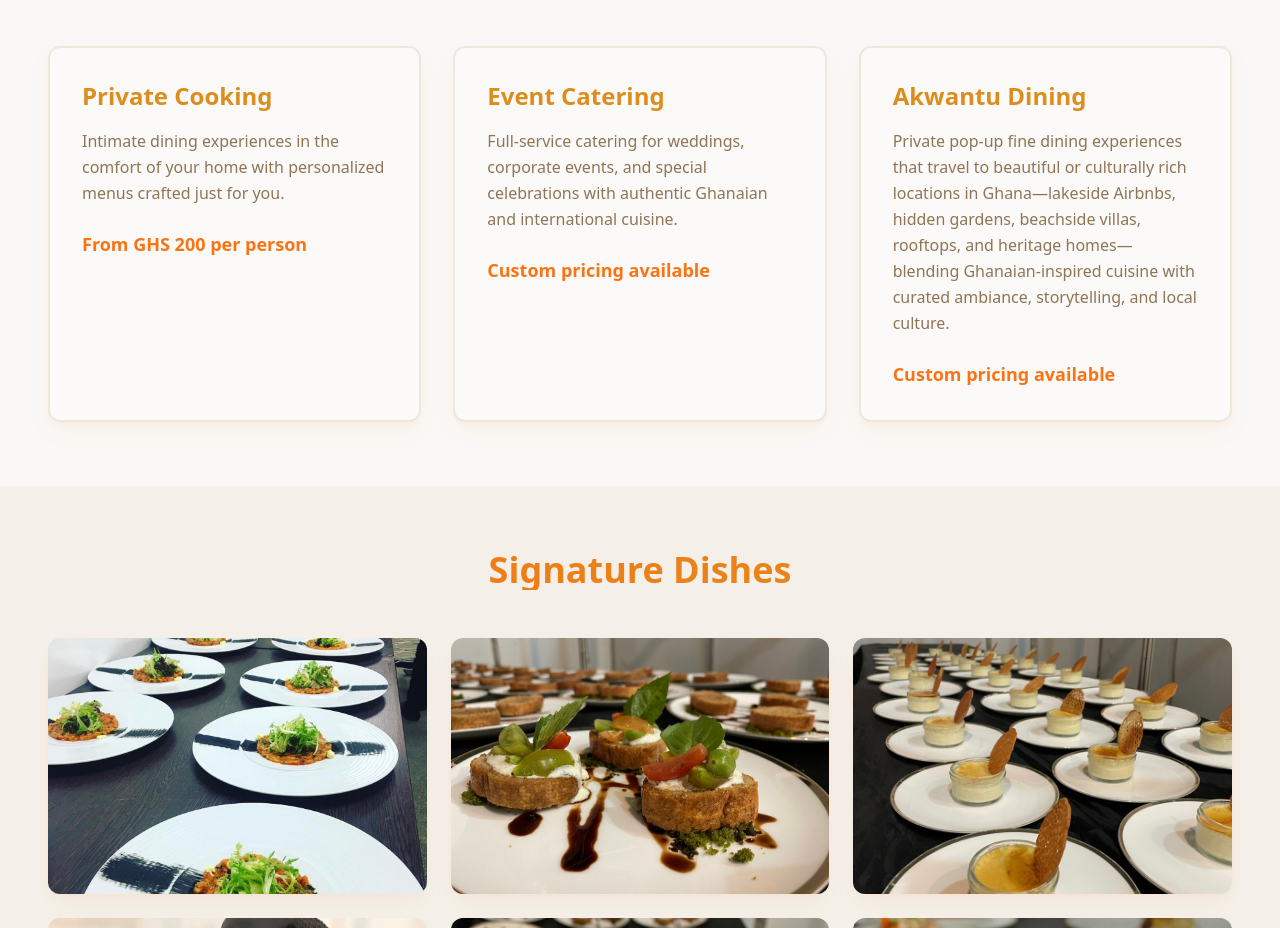
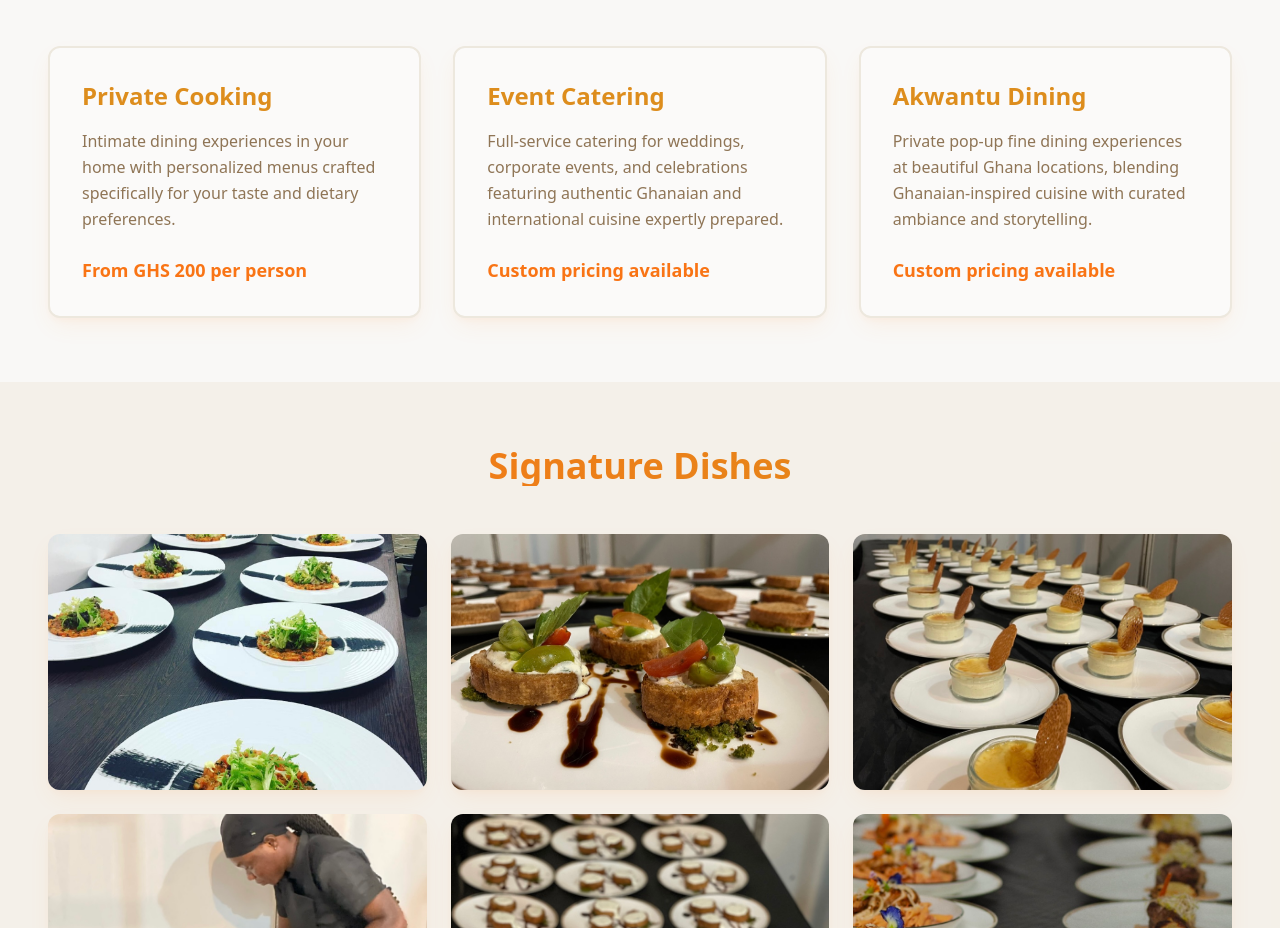
Before and after one commit to iamkpakpo/accra-chef-eats-well, a React (Vite) app: page / in a window 1280 px wide. Shown: the part 1083-2011 px from the top of the page. Built offline with nearby package versions, Linux system fonts and the light colour scheme.

Commit message:
Refactor: Adjust service descriptions
Adjust the descriptions of the culinary services to be approximately 22 words each, maintaining the existing design and layout.

```diff
--- a/src/pages/Index.tsx
+++ b/src/pages/Index.tsx
@@ -41,17 +41,17 @@ const Index = () => {
   const services = [
     {
       title: "Private Cooking",
-      description: "Intimate dining experiences in the comfort of your home with personalized menus crafted just for you.",
+      description: "Intimate dining experiences in your home with personalized menus crafted specifically for your taste and dietary preferences.",
       price: "From GHS 200 per person"
     },
     {
       title: "Event Catering",
-      description: "Full-service catering for weddings, corporate events, and special celebrations with authentic Ghanaian and international cuisine.",
+      description: "Full-service catering for weddings, corporate events, and celebrations featuring authentic Ghanaian and international cuisine expertly prepared.",
       price: "Custom pricing available"
     },
     {
       title: "Akwantu Dining",
-      description: "Private pop-up fine dining experiences that travel to beautiful or culturally rich locations in Ghana—lakeside Airbnbs, hidden gardens, beachside villas, rooftops, and heritage homes—blending Ghanaian-inspired cuisine with curated ambiance, storytelling, and local culture.",
+      description: "Private pop-up fine dining experiences at beautiful Ghana locations, blending Ghanaian-inspired cuisine with curated ambiance and storytelling.",
       price: "Custom pricing available"
     }
   ];
```
